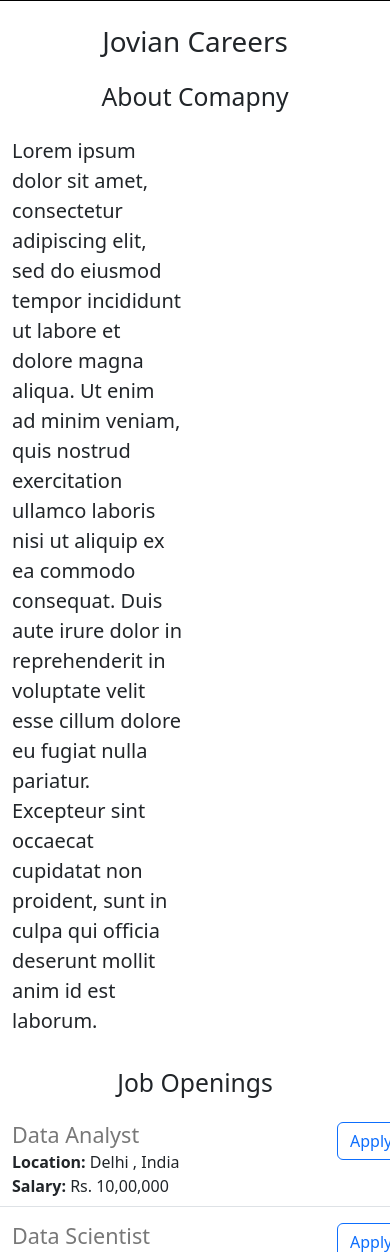
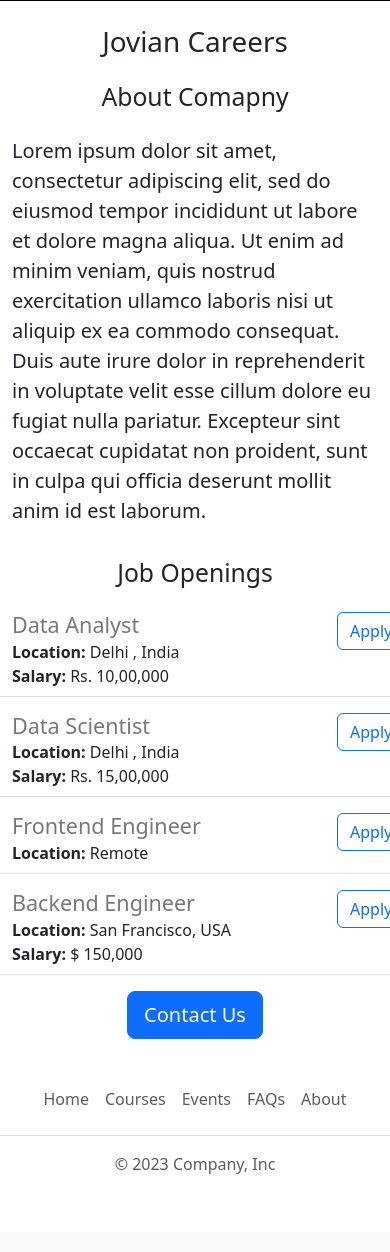
Before and after one commit to 1901330310114/Priyanshu-website, a Flask app: page / in a window 390 px wide. Shown: the part 424-1676 px from the top of the page. After the commit the page ends 1598 px from the top, so only its background shows below. Run offline with Flask 3, Linux system fonts and the light colour scheme.

Commit message:
little updates

```diff
--- a/templates/footer.html
+++ b/templates/footer.html
@@ -1,6 +1,6 @@
 <footer class="py-3 my-4">
     <ul class="nav justify-content-center border-bottom pb-3 mb-3">
-      <li class="nav-item"><a target="_blank" href="https://jovian.com/.ai" class="nav-link px-2 text-body-secondary">Home</a></li>
+      <li class="nav-item"><a target="_blank" href="https://jovian.com/learn" class="nav-link px-2 text-body-secondary">Home</a></li>
       <li class="nav-item"><a target="_blank" href="https://jovian.com/learn" class="nav-link px-2 text-body-secondary">Courses</a></li>
       <li class="nav-item"><a target="_blank" href="https://jovian.com/learn" class="nav-link px-2 text-body-secondary">Events</a></li>
       <li class="nav-item"><a target="_blank" href="https://jovian.com/learn" class="nav-link px-2 text-body-secondary">FAQs</a></li>
--- a/templates/home.html
+++ b/templates/home.html
@@ -26,7 +26,7 @@
 
     <h2 class="text-center mt-2 mb-4"> About Comapny</h2>
   <div class="row" style="margin-bottom:16px">
-  <div class="col-6">
+  <div class="col-md-6">
     <p class="lead " >Lorem ipsum dolor sit amet, consectetur adipiscing elit, sed do eiusmod tempor incididunt ut labore et dolore magna aliqua. Ut enim ad minim veniam, quis nostrud exercitation ullamco laboris nisi ut aliquip ex ea commodo consequat. Duis aute irure dolor in reprehenderit in voluptate velit esse cillum dolore eu fugiat nulla pariatur. Excepteur sint occaecat cupidatat non proident, sunt in culpa qui officia deserunt mollit anim id est laborum.
     </p>
   </div>
```
